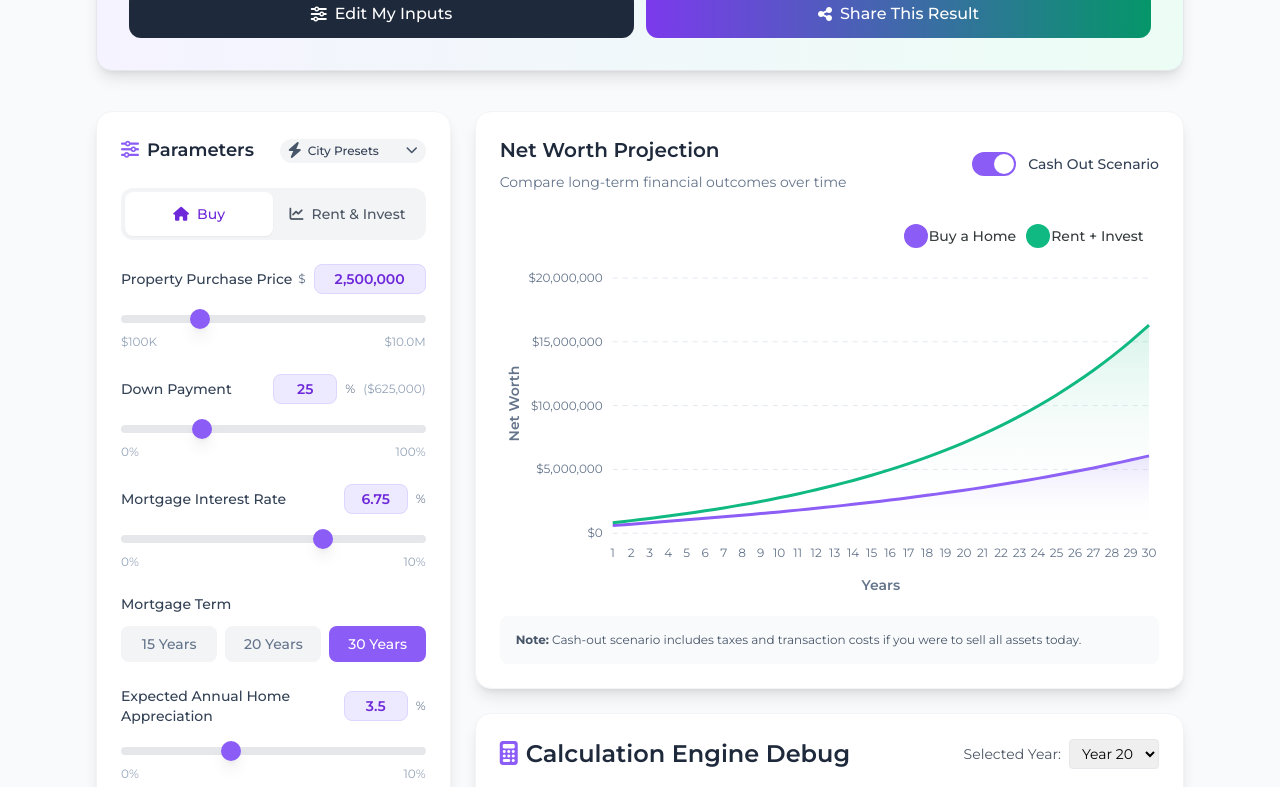
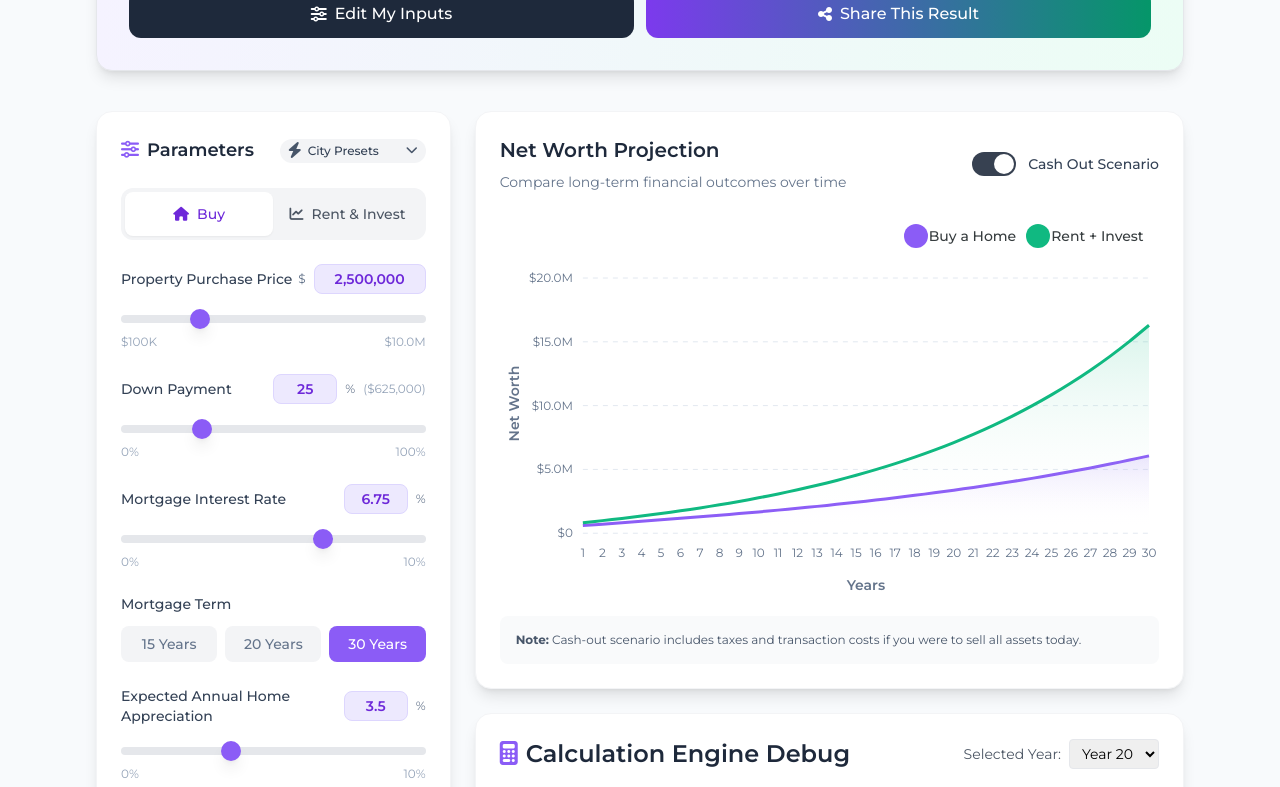
Before and after one commit to zebangeth/rent-or-buy.homes, a React (Vite) app: page / in a window 1280 px wide. Shown: the part 733-1520 px from the top of the page. Built offline with nearby package versions, Linux system fonts and the light colour scheme.

Commit message:
Fix NetWorthChart component with improved tooltip formatting and cash out toggle

```diff
--- a/src/components/ResultPanel/NetWorthChart.tsx
+++ b/src/components/ResultPanel/NetWorthChart.tsx
@@ -1,4 +1,3 @@
-import { useState } from "react";
 import Chart from "react-apexcharts";
 import type { ApexOptions } from "apexcharts";
 import { useCalculations } from "../../hooks/useCalculations";
@@ -9,9 +8,9 @@ interface NetWorthChartProps {
 }
 
 export default function NetWorthChart({ className = "" }: NetWorthChartProps) {
-  const { state } = useApp();
+  const { state, dispatch } = useApp();
   const { results } = useCalculations();
-  const [showCashOut, setShowCashOut] = useState(state.appSettings.showCashOut);
+  const showCashOut = state.appSettings.showCashOut;
 
   // Prepare chart data
   const years = results.yearlyResults.map((r) => r.year);
@@ -115,29 +114,62 @@ export default function NetWorthChart({ className = "" }: NetWorthChartProps) {
           colors: "#64748b",
         },
         formatter: (value: number) => {
+          if (value >= 1000000) {
+            return `$${(value / 1000000).toFixed(1)}M`;
+          } else if (value >= 1000) {
+            return `$${(value / 1000).toFixed(0)}K`;
+          } else {
+            return `$${value.toFixed(0)}`;
+          }
+        },
+      },
+    },
+    tooltip: {
+      theme: "light",
+      shared: true,
+      intersect: false,
+      custom: function ({ series, dataPointIndex, w }) {
+        const year = w.globals.categoryLabels[dataPointIndex];
+        const buyValue = series[0][dataPointIndex];
+        const rentValue = series[1][dataPointIndex];
+
+        // Sort by value (highest first)
+        const sortedData = [
+          { name: "Buy a Home", value: buyValue, color: "#8b5cf6" },
+          { name: "Rent + Invest", value: rentValue, color: "#10b981" },
+        ].sort((a, b) => b.value - a.value);
+
+        const formatValue = (value: number) => {
           return new Intl.NumberFormat("en-US", {
             style: "currency",
             currency: "USD",
             minimumFractionDigits: 0,
             maximumFractionDigits: 0,
           }).format(value);
-        },
-      },
-    },
-    tooltip: {
-      theme: "light",
-      y: {
-        formatter: (value: number) => {
-          return new Intl.NumberFormat("en-US", {
-            style: "currency",
-            currency: "USD",
-            minimumFractionDigits: 0,
-            maximumFractionDigits: 0,
-          }).format(value);
-        },
-      },
-      style: {
-        fontSize: "14px",
+        };
+
+        return `
+          <div style="background: white; padding: 12px; border-radius: 8px; box-shadow: 0 4px 6px -1px rgba(0, 0, 0, 0.1); font-family: 'Montserrat', -apple-system, BlinkMacSystemFont, 'Segoe UI', sans-serif;">
+            <div style="font-weight: 600; margin-bottom: 8px; color: #374151;">Year ${year}</div>
+            ${sortedData
+              .map(
+                (item) => `
+              <div style="display: flex; align-items: center; margin-bottom: 4px;">
+                <div style="width: 12px; height: 12px; background-color: ${
+                  item.color
+                }; border-radius: 50%; margin-right: 8px;"></div>
+                <div style="display: flex; justify-content: space-between; width: 100%; min-width: 140px;">
+                  <span style="color: #6b7280; font-size: 13px;">${item.name}:</span>
+                  <span style="color: #374151; font-weight: 500; font-family: 'Monaco', 'Menlo', 'Ubuntu Mono', monospace; font-size: 13px;">${formatValue(
+                    item.value
+                  )}</span>
+                </div>
+              </div>
+            `
+              )
+              .join("")}
+          </div>
+        `;
       },
     },
     responsive: [
@@ -180,13 +212,11 @@ export default function NetWorthChart({ className = "" }: NetWorthChartProps) {
             <input
               type="checkbox"
               checked={showCashOut}
-              onChange={(e) => setShowCashOut(e.target.checked)}
+              onChange={() => dispatch({ type: "TOGGLE_CASH_OUT_MODE" })}
               className="sr-only"
             />
             <div className="relative">
-              <div
-                className={`w-11 h-6 rounded-full transition-colors ${showCashOut ? "bg-primary-500" : "bg-gray-300"}`}
-              >
+              <div className={`w-11 h-6 rounded-full transition-colors ${showCashOut ? "bg-gray-700" : "bg-gray-300"}`}>
                 <div
                   className={`absolute top-0.5 left-0.5 w-5 h-5 bg-white rounded-full transition-transform ${
                     showCashOut ? "translate-x-5" : "translate-x-0"
```
